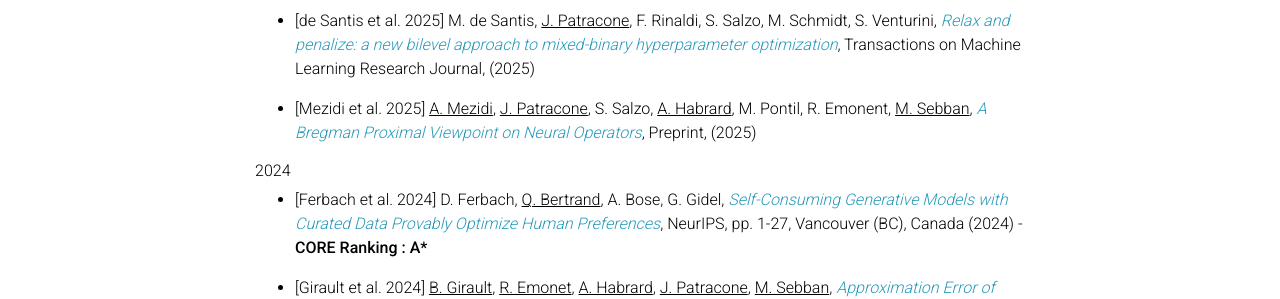
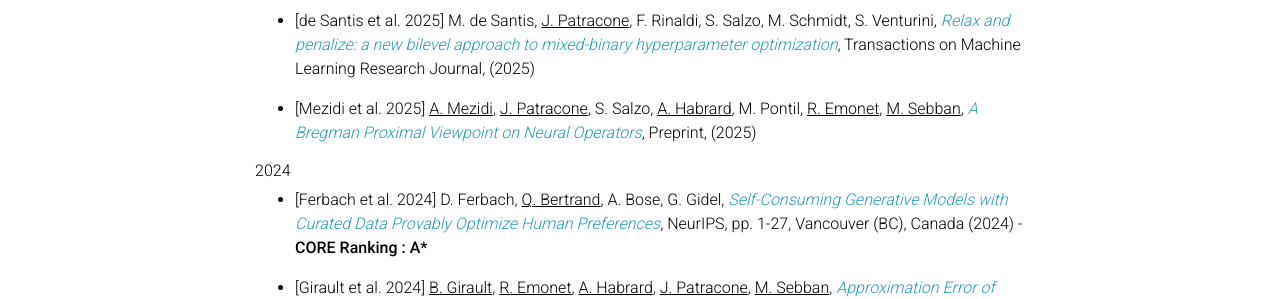
Before and after one commit to labhc-malice/labhc-malice.github.io, a Jekyll site: the page built from _pages/publications.md, in a window 1280 px wide and 900 px high. Shown: the part 327-626 px from the top of the window. Built offline with Jekyll 4.4.1, drawn with Linux system fonts in a browser that asks for light colours; comment, search, counter and statistics services are not loaded; a style sheet for code colours, icons or effects is not loaded.

Commit message:
Update labmetry_raw.html

```diff
--- a/_includes/labmetry_raw.html
+++ b/_includes/labmetry_raw.html
@@ -1,7 +1,7 @@
 
                                                     <h2>2025</h2>
             <ul>
-                            <li>[Mezidi et al. 2025]             <u>A. Mezidi</u>,  <u>J. Patracone</u>, S. Salzo, <u>A. Habrard</u>, M. Pontil, <u>R. Emonent</u>, <u>M. Sebban</u>,
+                            <li>[Mezidi et al. 2025]             <u>A. Mezidi</u>,  <u>J. Patracone</u>, S. Salzo, <u>A. Habrard</u>, M. Pontil, <u>R. Emonet</u>, <u>M. Sebban</u>,
 <em><a href="https://inria.hal.science/hal-04584456" target="_blank">A Bregman Proximal Viewpoint on Neural Operators</a></em>, Preprint, (2025)
 </li>
                 <li>[de Santis et al. 2025]             M. de Santis,                             <u>J. Patracone</u>,
```
